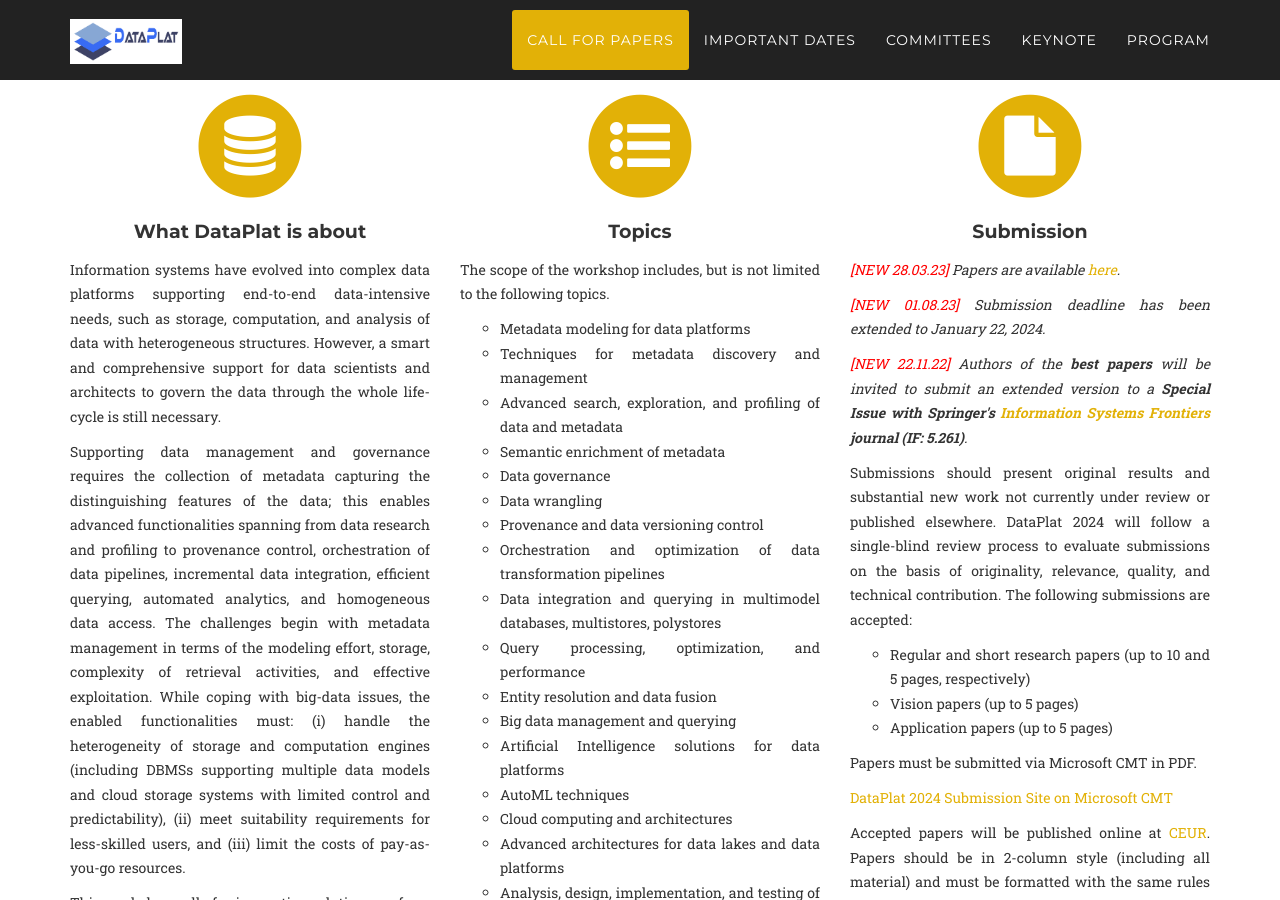
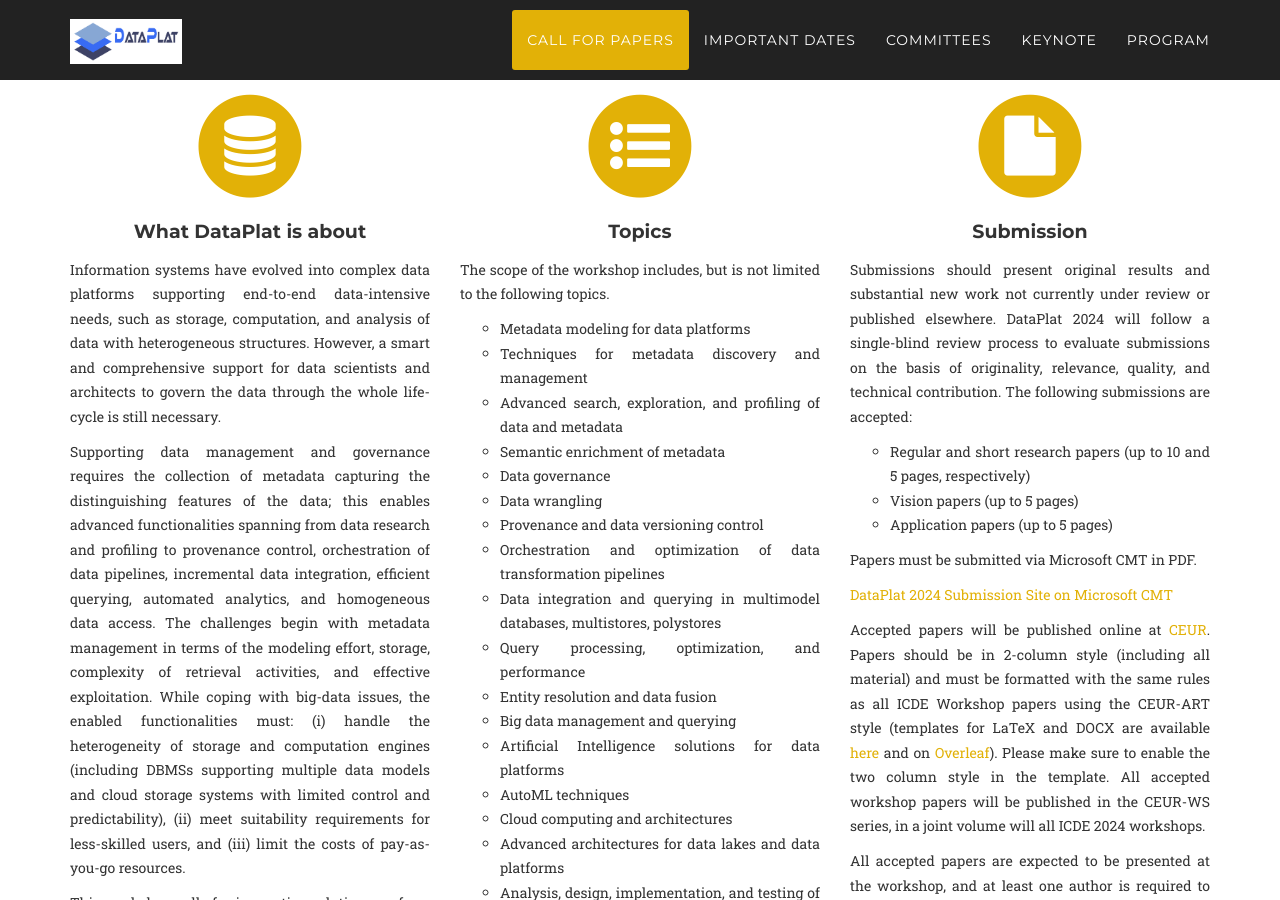
Before and after one commit to big-unibo/dataplat2024, a Jekyll site: the page built from index.html, in a window 1280 px wide and 900 px high, scrolled down 1068 px. Built offline with Jekyll 4.4.1, drawn with Linux system fonts in a browser that asks for light colours; some web fonts are replaced.

Commit message:
cleaning

```diff
--- a/_includes/cfp.html
+++ b/_includes/cfp.html
@@ -59,9 +59,9 @@
                 <div class="cfp">
                     <!--<p><i><span style="color:red">[NEW 02.03.22]</span> Program published.</i></p>-->
                     <!--<p><i>[NEW 22.12.21] Submission deadline has been extended to January 20, 2024.</i></p>-->
-                    <p><i><span style="color:red">[NEW 28.03.23]</span> Papers are available <a href="https://github.com/big-unibo/dataplat2024/tree/master/papers">here</a>.</i></p>
-                    <p><i><span style="color:red">[NEW 01.08.23]</span> Submission deadline has been extended to January 22, 2024.</i></p>
-                    <p><i><span style="color:red">[NEW 22.11.22]</span> Authors of the <strong>best papers</strong> will be invited to submit an extended version to a <strong>Special Issue with Springer's <a href="https://www.springer.com/journal/10796">Information Systems Frontiers</a> journal (IF: 5.261)</strong>.</i></p>
+                    <!--<p><i><span style="color:red">[NEW 28.03.23]</span> Papers are available <a href="https://github.com/big-unibo/dataplat2024/tree/master/papers">here</a>.</i></p>-->
+                    <!--<p><i><span style="color:red">[NEW 01.08.23]</span> Submission deadline has been extended to January 22, 2024.</i></p>-->
+                    <!--<p><i><span style="color:red">[NEW 22.11.22]</span> Authors of the <strong>best papers</strong> will be invited to submit an extended version to a <strong>Special Issue with Springer's <a href="https://www.springer.com/journal/10796">Information Systems Frontiers</a> journal (IF: 5.261)</strong>.</i></p>-->
                     <p>Submissions should present original results and substantial new work not currently under review or published elsewhere. DataPlat 2024 will follow a single-blind review process to evaluate submissions on the basis of originality, relevance, quality, and technical contribution. The following submissions are accepted:</p>
                     <ul>
                         <li>Regular and short research papers (up to 10 and 5 pages, respectively)</li>
```
